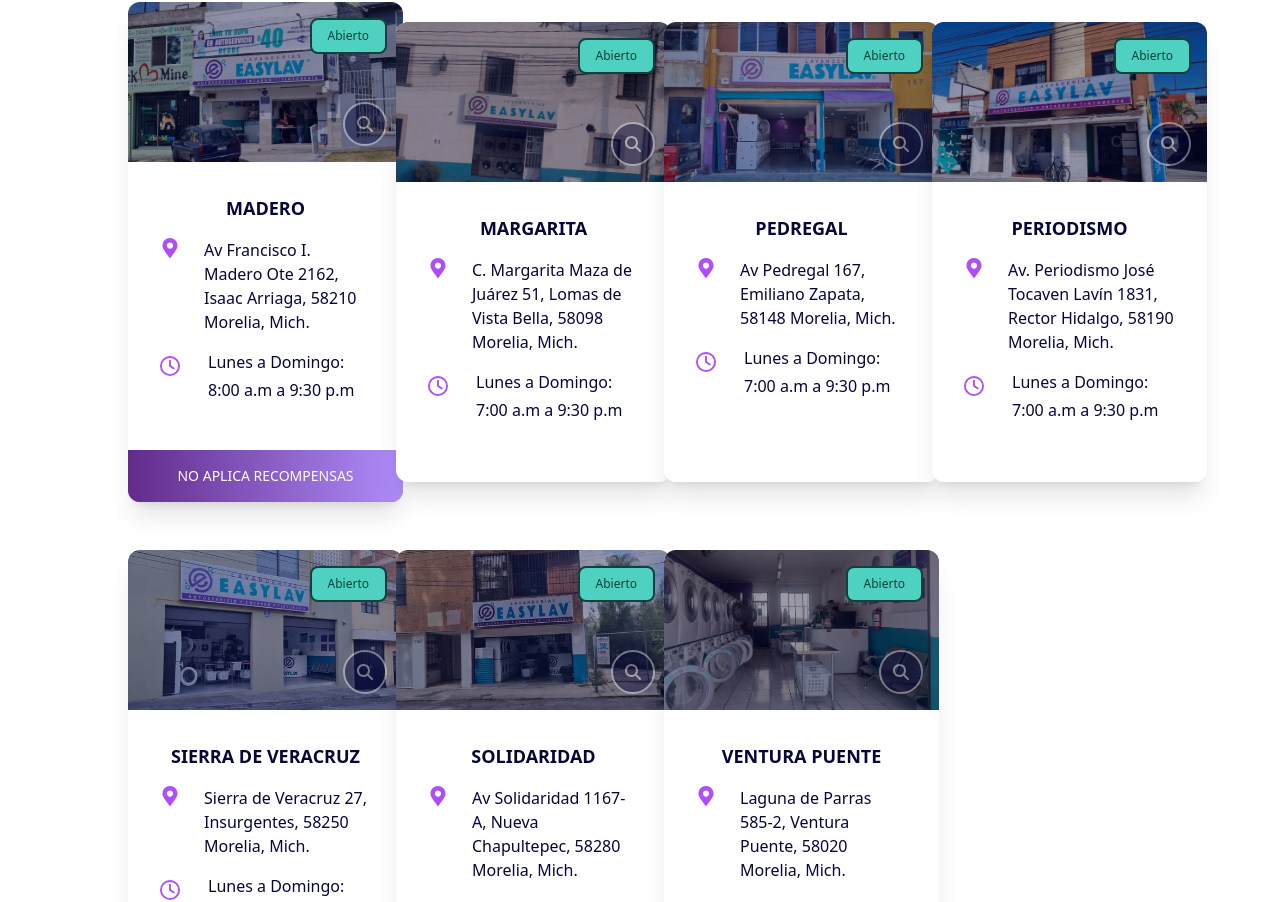
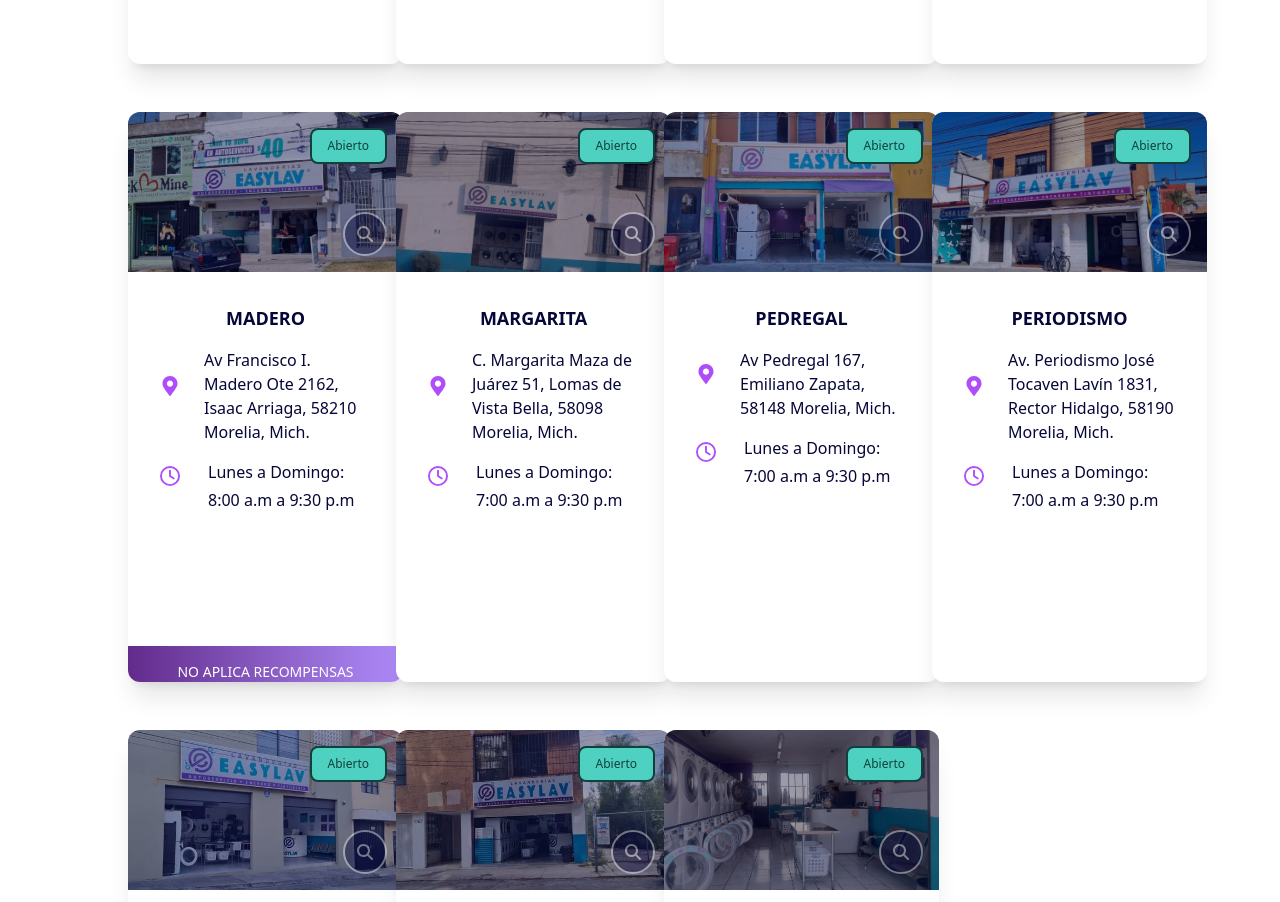
Before and after one commit to dspwebstudiomx/easylav-react, a React (Vite) app: page /sucursales/morelia in a window 1280 px wide. Shown: the part 1142-2044 px from the top of the page. Built offline with nearby package versions, Linux system fonts and the light colour scheme.

Commit message:
feat: ajusta el tamaño de los íconos y mejora el diseño del componente SucursalCard para una mejor visualización

```diff
--- a/src/components/cards/SucursalCard.jsx
+++ b/src/components/cards/SucursalCard.jsx
@@ -98,7 +98,7 @@ const renderOpenClosedBadge = (isOpen) => (
  * @returns {JSX.Element} Enlaces de navegación.
  */
 const renderMapLinks = (position, title, gmap) => (
-  <div className="flex md:hidden w-full">
+  <div className="flex xl:hidden w-full">
     <a
       href={`https://waze.com/ul?ll=${position.lat},${position.lng}&navigate=yes`}
       target="_blank"
@@ -106,8 +106,7 @@ const renderMapLinks = (position, title, gmap) => (
       title={`Ir a ${title} en Waze`}
       className="flex w-full flex-col items-center justify-center gap-2 bg-secondary text-sm">
       <Badge flexDirection="flex-col">
-        <FaWaze size={24} />
-        <span>Waze</span>
+        <FaWaze size={28} />
       </Badge>
     </a>
     <a
@@ -117,8 +116,7 @@ const renderMapLinks = (position, title, gmap) => (
       title={`Ir a ${title} en Google Maps`}
       className="flex w-full flex-col items-center justify-center gap-2 bg-secondary_dark text-sm">
       <Badge flexDirection="flex-col">
-        <FaMapMarkedAlt size={24} />
-        <span>Google Maps</span>
+        <FaMapMarkedAlt size={28} />
       </Badge>
     </a>
   </div>
@@ -199,14 +197,14 @@ const SucursalCard = ({
       </BackgroundImageSection>
 
       {/* Descripción */}
-      <section className="flex flex-col gap-4 justify-between items-center min-h-[300px]">
+      <section className="flex flex-col gap-4 justify-between items-center min-h-[410px]">
         <div className="p-8 flex flex-col gap-4 items-center h-full">
           <TitleH3 justify="justify-center" color="text-dark" fontSize="text-lg" textTransform="uppercase">
             {title}
           </TitleH3>
           <div className="flex flex-col gap-4 items-start">
             <a
-              className="flex gap-6 justify-center"
+              className="flex gap-6 justify-between items-center"
               href={gmap}
               target="_blank"
               alt={`Ir a Sucursal ${title} en Google Maps`}
@@ -230,7 +228,7 @@ const SucursalCard = ({
         </div>
         {/* Advertisement */}
         {advertisement && (
-          <section className="w-full">
+          <section className="w-full -mb-[16px]">
             {Badge ? (
               <Badge backgroundColor="bg-gradient-to-r from-secondary_dark to-secondary_light md:bg-secondary">
                 <p className="text-sm uppercase px-8">{advertisement}</p>
```
